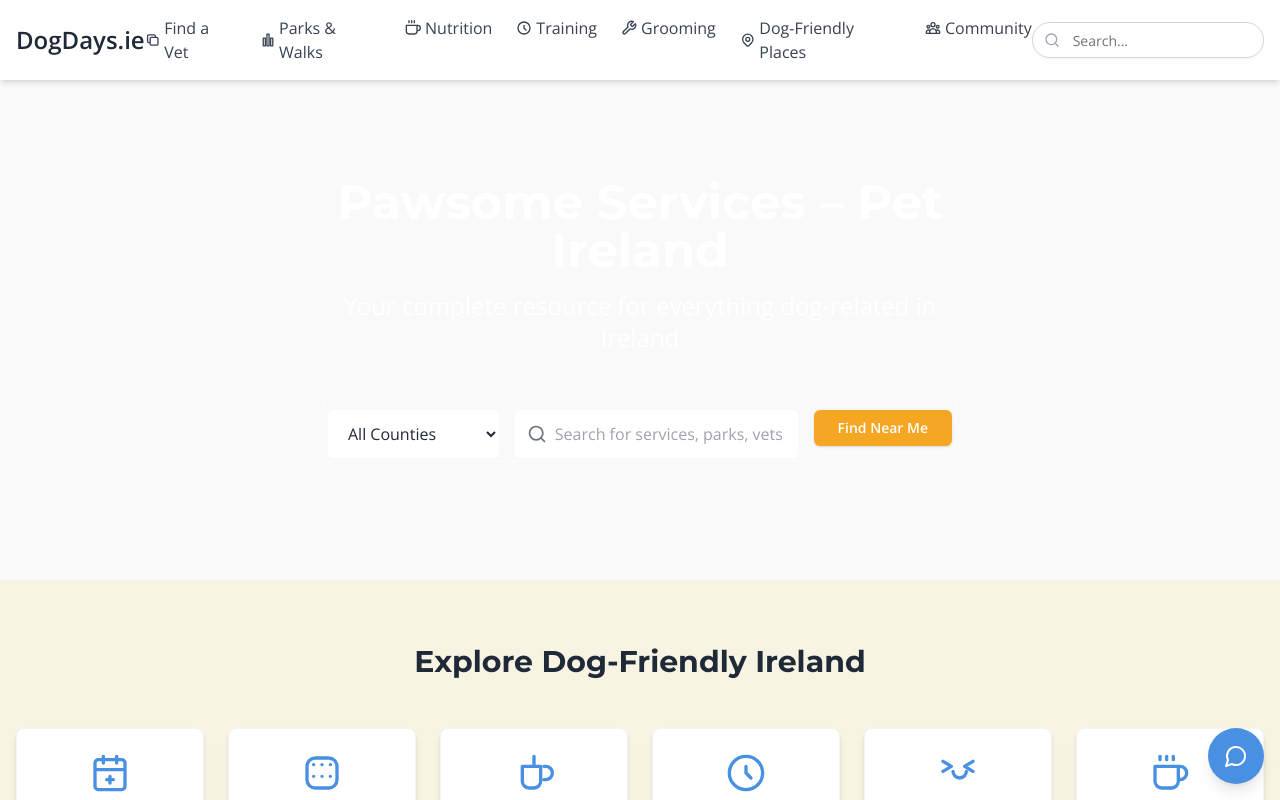
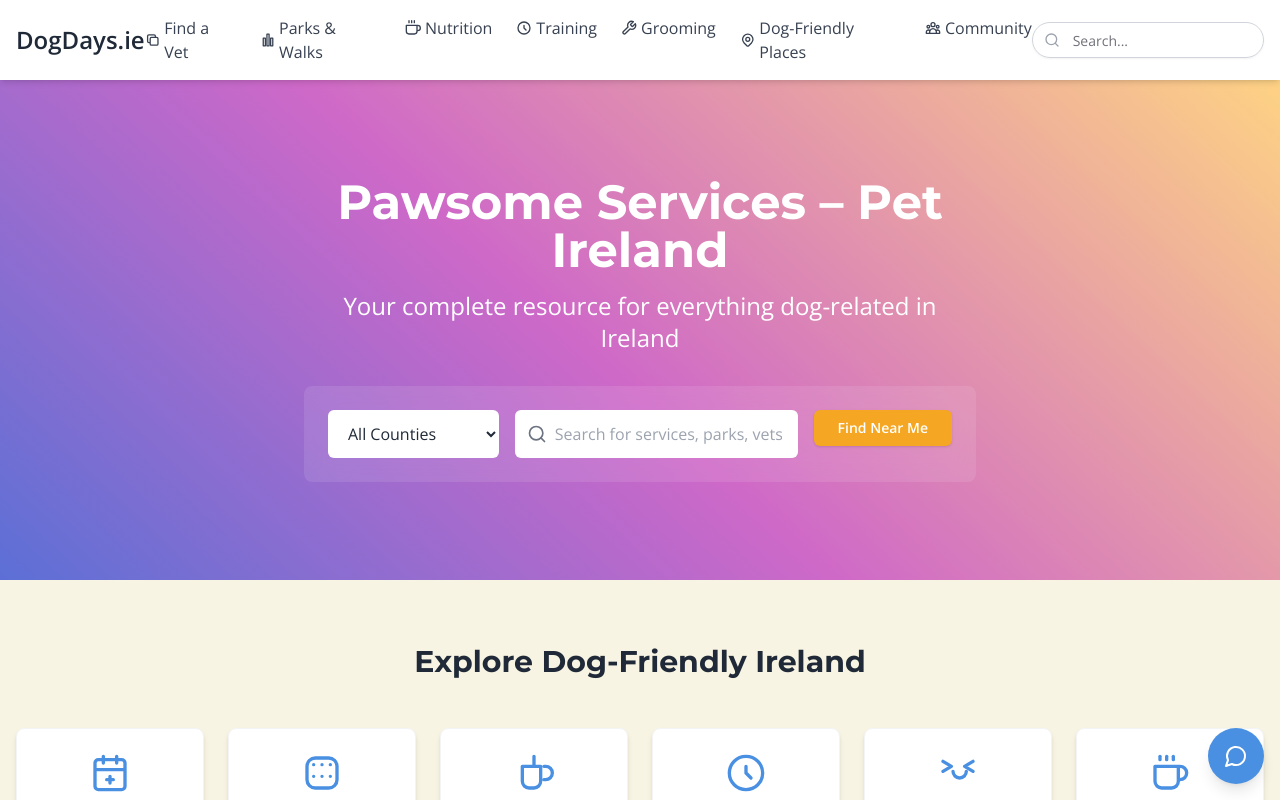
Before and after one commit to Zuleikha/DD, a React (Vite) app: page / in a window 1280 px wide. Shown: the top 800 px of the page. Built offline with nearby package versions, Linux system fonts and the light colour scheme.

Commit message:
Change to mesh for hero

```diff
--- a/src/components/home/HeroSection.tsx
+++ b/src/components/home/HeroSection.tsx
@@ -58,7 +58,7 @@ const HeroSection: React.FC<HeroSectionProps> = ({
   return (
     <section className="relative h-[600px] md:h-[500px] overflow-hidden">
       {/* Hero Background - Changed to a friendlier blue */}
-      <div className="absolute inset-0 bg-yellow-250"></div>
+      <div className="absolute inset-0 bg-mesh-gradient"></div>
 
       {/* Hero Content */}
       <div className="relative container mx-auto px-4 h-full flex flex-col justify-center items-center text-center text-white">
--- a/src/index.css
+++ b/src/index.css
@@ -1,5 +1,5 @@
 /* Import fonts first to fix CSS warning */
-@import url('https://fonts.googleapis.com/css2?family=Montserrat:wght@400;500;600;700&family=Open+Sans:wght@400;600&family=Caveat&display=swap');
+@import url('https://fonts.googleapis.com/css2?family=Montserrat:wght@400;500;600;700&family=Open+Sans:wght@400;600&family=Caveat&display=swap' );
 
 @tailwind base;
 @tailwind components;
@@ -42,6 +42,13 @@ h1, h2, h3, h4, h5, h6 {
   width: 100%;
 }
 
+/* Mesh gradient for hero section */
+.bg-mesh-gradient {
+  background-color: #4158D0;
+  background-image: linear-gradient(43deg, #4158D0 0%, #C850C0 46%, #FFCC70 100%);
+  opacity: 0.85;
+}
+
 /* Animations */
 @keyframes fadeIn {
   from { opacity: 0; }
```
